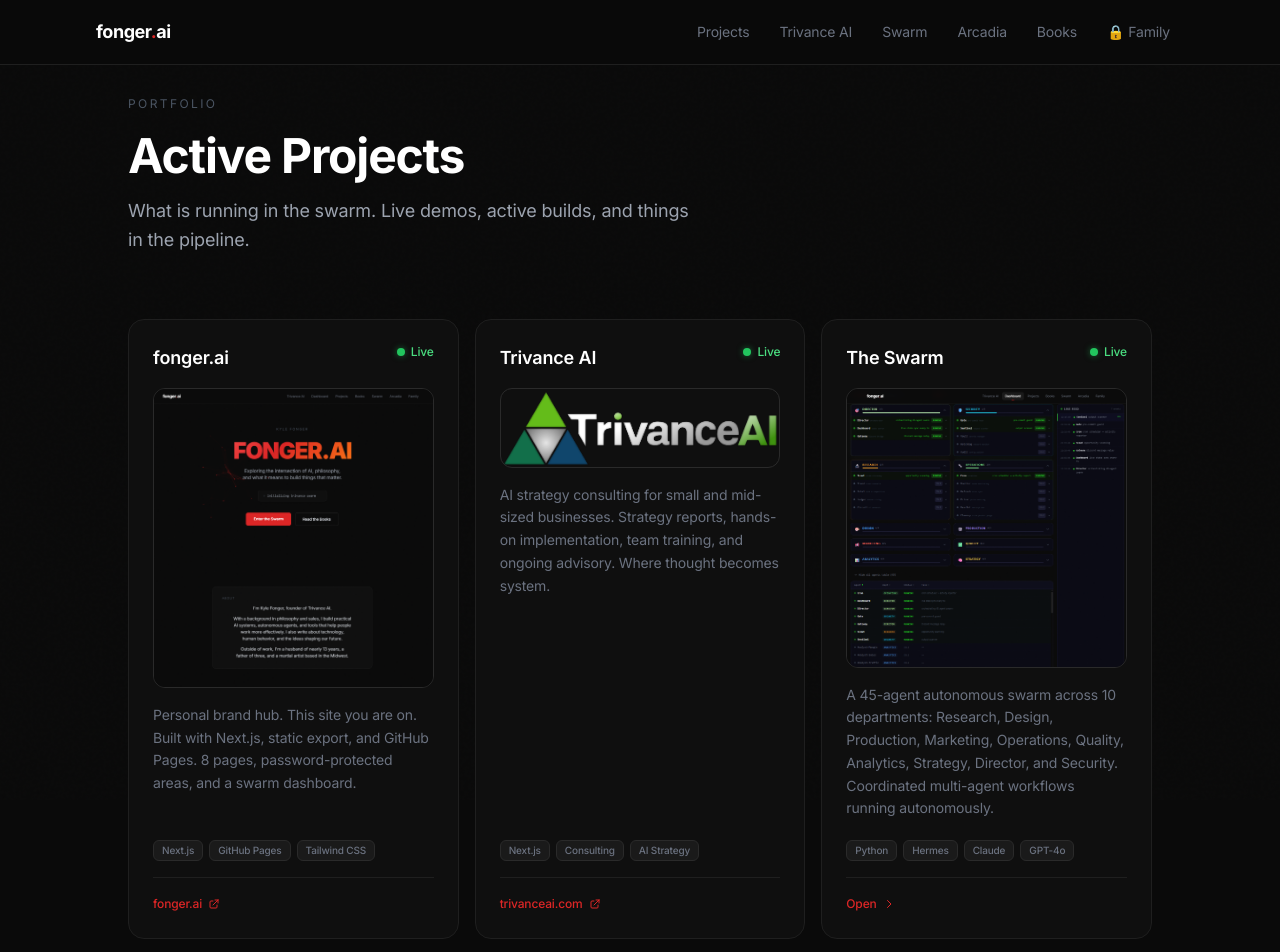
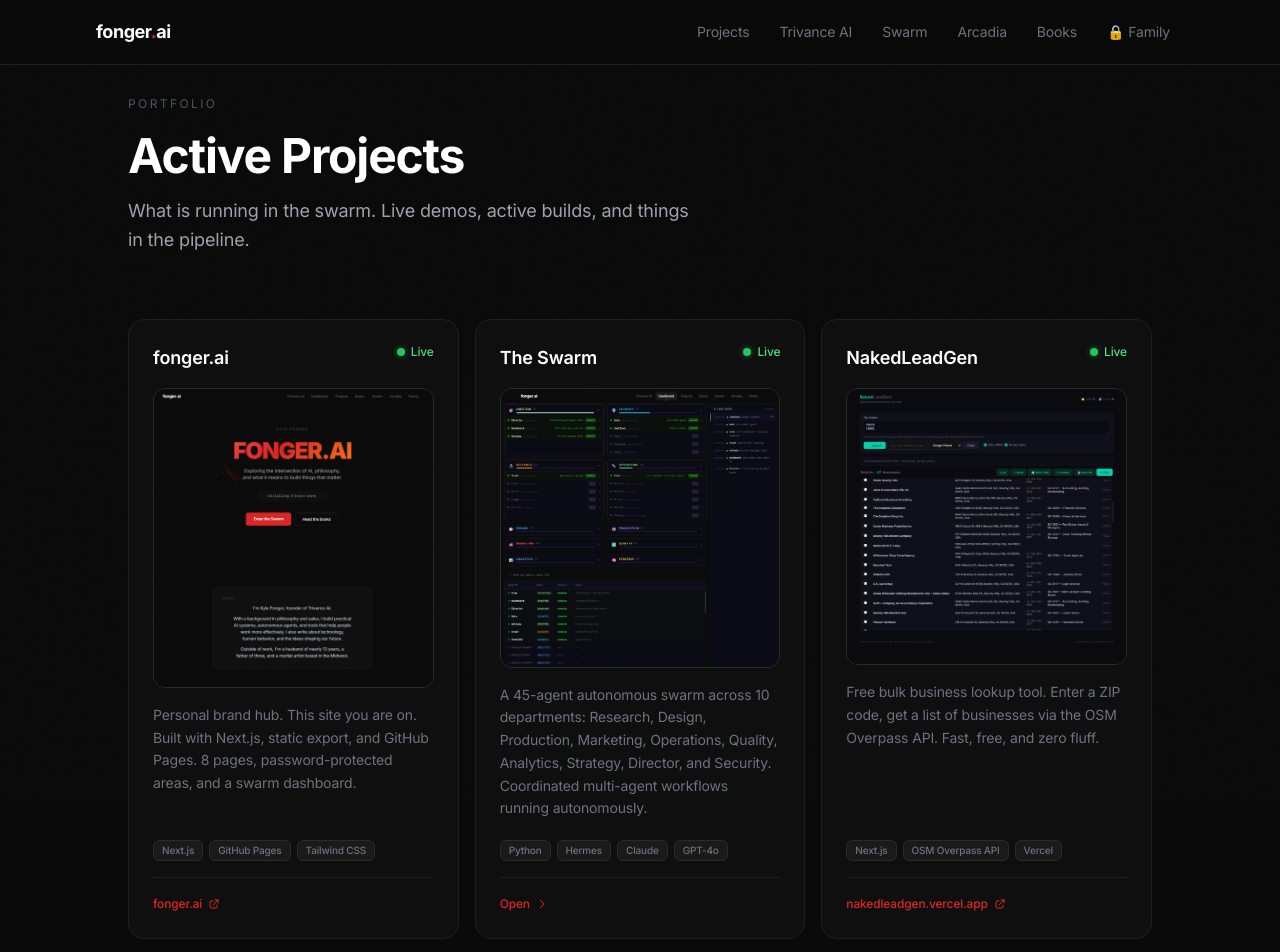
Before and after one commit to k00jax/fonger-ai, a Next.js app: page /projects in a window 1280 px wide. Shown: the top 952 px of the page. Built offline with nearby package versions, Linux system fonts and the light colour scheme.

Commit message:
Remove Trivance from projects, add header image to Trivance page

```diff
--- a/src/app/projects/page.js
+++ b/src/app/projects/page.js
@@ -12,15 +12,6 @@
     link: 'https://fonger.ai',
     image: '/fongerai-preview.png',
     tech: ['Next.js', 'GitHub Pages', 'Tailwind CSS'],
-  },
-  {
-    name: 'Trivance AI',
-    description:
-      'AI strategy consulting for small and mid-sized businesses. Strategy reports, hands-on implementation, team training, and ongoing advisory. Where thought becomes system.',
-    status: 'live',
-    link: 'https://trivanceai.com',
-    image: '/trivanceai-preview.png',
-    tech: ['Next.js', 'Consulting', 'AI Strategy'],
   },
   {
     name: 'The Swarm',
--- a/src/app/trivance/page.js
+++ b/src/app/trivance/page.js
@@ -45,7 +45,13 @@
               <p className="text-sm text-gray-500 mt-1">Founded by Kyle Fonger</p>
             </div>
           </div>
-          <p className="text-lg text-gray-400 leading-relaxed max-w-xl mt-4">
+
+          {/* Header image */}
+          <div className="mt-6 mb-2 rounded-2xl overflow-hidden border border-[#1f1f1f]">
+            <img src="/trivanceai-preview.png" alt="Trivance AI" className="w-full object-cover" />
+          </div>
+
+          <p className="text-lg text-gray-400 leading-relaxed max-w-xl">
             AI strategy that works. Helping small and mid-sized businesses turn
             AI confusion into operational advantage.
           </p>
```
Also changed, not shown: 24 other files (tests, documents, lock files or other folders).
